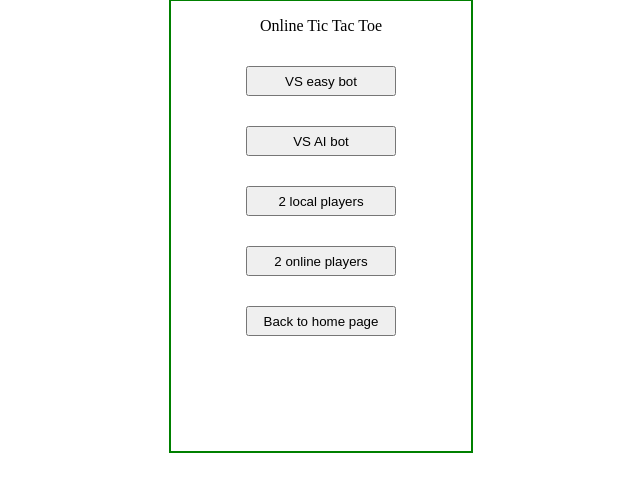
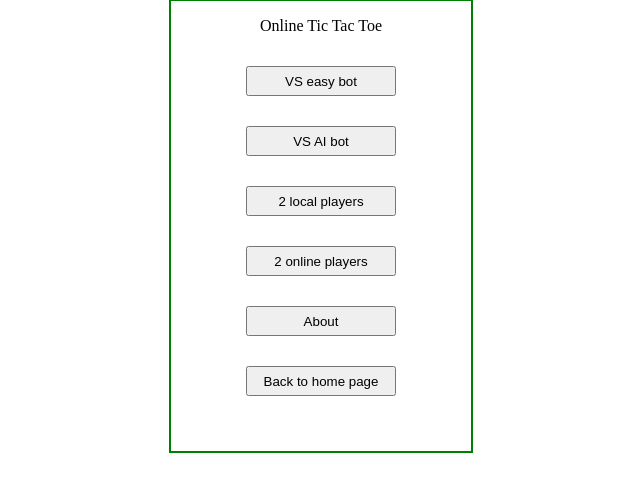
Before and after one commit to ahmed0saber/XO-online, a Django app: page / in a window 1280 px wide. Shown: the part 26-518 px from the top of the page, without its empty margins (319-959 px from the left). Run offline with Django 3.2, Linux system fonts and the light colour scheme.

Commit message:
Update start.html

```diff
--- a/app/templates/app/start.html
+++ b/app/templates/app/start.html
@@ -28,6 +28,7 @@
       <a href=""><button class="btns">VS AI bot</button></a>
       <a href=""><button class="btns">2 local players</button></a>
       <a href=""><button class="btns">2 online players</button></a>
+      <a href=""><button class="btns">About</button></a>
       <a href=""><button class="btns">Back to home page</button></a>
     </div>
   </body>
```
